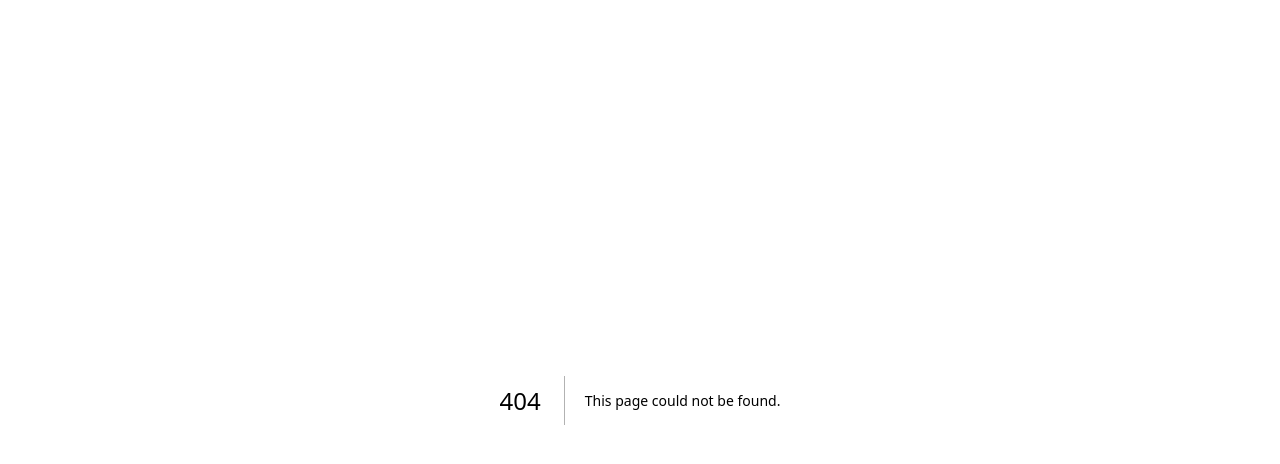
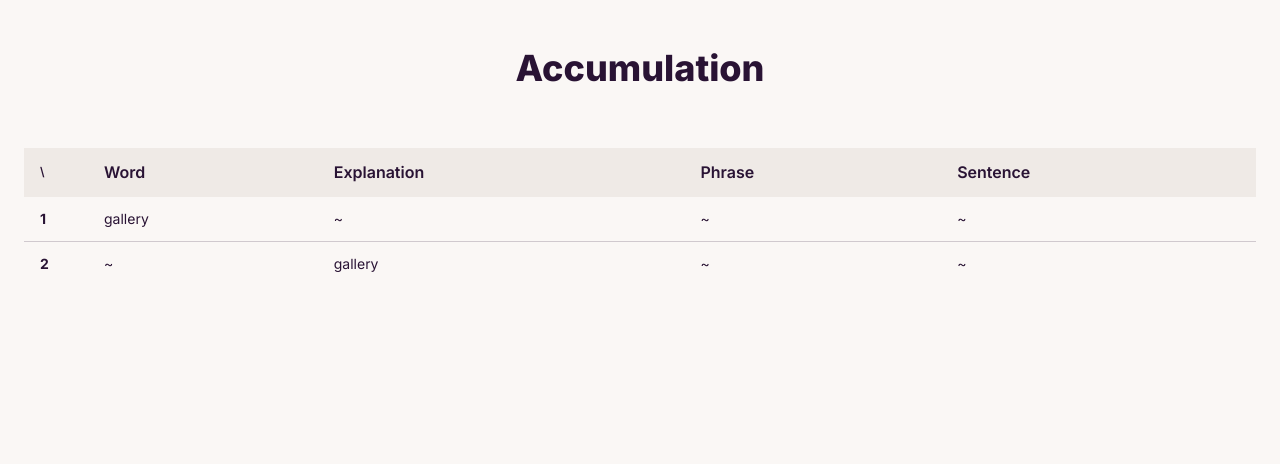
Before and after one commit to xyt-dev/webnotes, a Next.js app: page /english/words in a window 1280 px wide. Before the commit this address had no page. Shown: the top 464 px of the page. Built offline with nearby package versions, Linux system fonts and the light colour scheme.

Commit message:
DaisyTabs DaisyTable EnglishAccumulationPage

```diff
--- a/src/app/CS/page.tsx
+++ b/src/app/CS/page.tsx
@@ -1,7 +1,7 @@
 import MidLink from "@/components/MidLink"
 export default function CSPage() {
   return (
-    <div className="m-16">
+    <div className="m-10">
       <MidLink href="/CS/OS">操作系统</MidLink>
       <MidLink href="/CS/Network">计算机网络</MidLink>
     </div>
--- a/src/app/english/page.tsx
+++ b/src/app/english/page.tsx
@@ -1,10 +1,11 @@
 import TextBox from "@/components/TextBox1"
 import { Paragraph as Para, Title1, Title2, Title3, Bold as B } from "@/components/TextBox1"
+import Link from "next/link"
 
 export default function EnglishPage() {
   return (
     <div className={`w-[100%] mx-auto`}>
-
+      <Link href='/english/words' className="daisy-btn daisy-btn-ghost w-min pl-10 pr-10 daisy-glass flex justify-center text-center font-medium text-2xl mx-auto mb-6">Words</Link>
       <TextBox>
         <Title1><span className="text-pink-600 underline">阅读的逻辑</span></Title1>
 
@@ -119,6 +120,7 @@ export default function EnglishPage() {
             During the decade before the economic crisis, spending on legal services in America grew twice as fast as inflation. The best lawyers made
           skyscrapers-full of money, tempting ever more students to pile into law schools.
         </Para>
+
       </TextBox>
 
     </div>
--- /dev/null
+++ b/src/app/english/words/page.tsx
@@ -0,0 +1,20 @@
+import Table from "@/components/DaisyTable"
+export default function EnglishWords() {
+  return (
+    <div className="prose daisy-prose max-w-[1350px] leading-[35px] mx-auto pt-6">
+      <h1 className="text-center">Accumulation</h1>
+      <Table heads={["Word", "Explanation", "Phrase", "Sentence"]} indexed>
+        <tr>
+          <td>gallery</td>
+          <td>     </td>
+          <td></td>
+        </tr>
+        <tr>
+          <td></td>
+          <td> gallery    </td>
+          <td></td>
+        </tr>
+      </Table>
+    </div>
+  )
+}
--- a/src/app/math/page.tsx
+++ b/src/app/math/page.tsx
@@ -7,7 +7,7 @@ import 'katex/dist/katex.min.css'; // 导入 KaTeX 样式
 export default function MathPage() {
   return (
     <div className={`w-[100%] mx-auto`}>
-      <Link href='https://xy6.notion.site' className="daisy-btn daisy-btn-ghost w-min pl-10 pr-10 daisy-glass flex justify-center text-center font-medium text-xl mx-auto mb-6">Notion</Link>
+      <Link href='https://xy6.notion.site' className="daisy-btn daisy-btn-ghost w-min pl-10 pr-10 daisy-glass flex justify-center text-center font-medium text-2xl mx-auto mb-6">Notion</Link>
       <TextBox>
         <Title1><div className="text-rose-500 underline">张宇1000题</div></Title1>
         <Title2><div className="pb-6">高等数学</div></Title2>
--- /dev/null
+++ b/src/components/DaisyTable.tsx
@@ -0,0 +1,43 @@
+import React from "react"
+
+export default function Table({ children, heads, indexed }: { children?: React.ReactNode, heads?: string[], indexed?: boolean }) {
+  const headers = heads?.map(head => <th className="text-base" key={head}>{head}</th>)
+  const processedChildren = React.Children.map(children, (trChild, index) => {
+    if (React.isValidElement(trChild) && trChild.type === 'tr') {
+      const rowChildren = React.Children.toArray(trChild.props.children)
+      while (rowChildren.length < (heads?.length || 0)) {
+        rowChildren.push(<td key={`empty-${rowChildren.length}`}>~</td>);  // fill with <td>~</td>
+      }
+      const _processedRowChildren = rowChildren.map((tdChild: React.ReactNode) => {
+        if (React.isValidElement(tdChild) && tdChild.type === 'td') {
+          const content = tdChild.props.children;
+          if (!content || (typeof content === 'string' && content.trim() === ''))
+            return React.cloneElement(tdChild, {}, '~')
+          else
+            return tdChild;
+        }
+      })
+      indexed = indexed || false
+      const processedRowChildren = indexed
+        ? [<th key="index" className="w-16">{index + 1}</th>, ...React.Children.toArray(_processedRowChildren)]
+        : React.Children.toArray(_processedRowChildren)
+      return React.cloneElement(trChild, {}, processedRowChildren);
+    }
+    return trChild;
+  })
+  return (
+    <div className="overflow-x-auto">
+      <table className="daisy-table">
+        <thead className="bg-base-200">
+          <tr>
+            <th>\</th>
+            {headers}
+          </tr>
+        </thead>
+        <tbody>
+          {processedChildren}
+        </tbody>
+      </table>
+    </div>
+  )
+}
--- a/src/components/DaisyTabs.tsx
+++ b/src/components/DaisyTabs.tsx
@@ -1,4 +1,5 @@
-export default function ShiftedTabs() {
+// Template:
+function ShiftedTabs() {
   return (
     <div className="daisy-tabs daisy-tabs-lifted daisy-tabs-bordered ">
       <input type="radio" name="my_tabs_1" role="tab" className="daisy-tab [--tab-bg:oklch(var(--b3))] !border-b-transparent" aria-label="Tab 1" />
@@ -12,3 +13,23 @@ export default function ShiftedTabs() {
     </div>
   )
 }
+
+export function TabPage({ children, tabName, defaultChecked }: { children?: React.ReactNode, tabName: string, defaultChecked?: boolean }) {
+  return (
+    <>
+    <input type="radio" name="my_tabs_1" role="tab" className="daisy-tab [--tab-bg:oklch(var(--b3))] !border-b-transparent text-xl font-medium " aria-label={tabName} defaultChecked={defaultChecked} />
+    <div role="tabpanel" className="daisy-tab-content border-base-300 rounded-box bg-base-300 p-6 pl-10 pr-10 ">
+      {children}
+    </div>
+    </>
+  )
+}
+
+export default function TabPages ({ children }: { children: React.ReactNode }) {
+  // children should be TabPage
+  return (
+    <div className="daisy-tabs daisy-tabs-lifted daisy-tabs-bordered ">
+      {children}
+    </div>
+  )
+}
```
